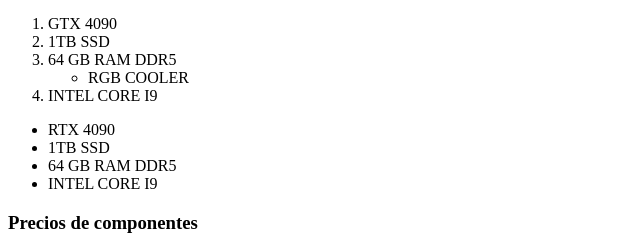
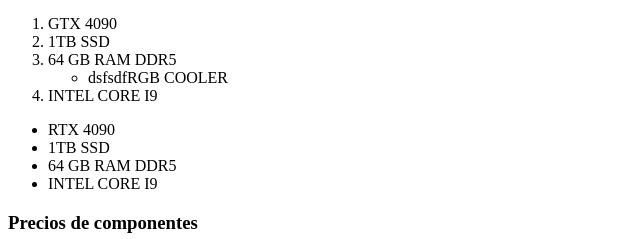
Before and after one commit to Han253/tcpw, a plain HTML site: page index.html in a window 1280 px wide. Shown: the part 230-469 px from the top of the page, 0-640 px from the left. Drawn offline with Linux system fonts and the light colour scheme.

Commit message:
add changes

```diff
--- a/index.html
+++ b/index.html
@@ -35,7 +35,7 @@
             <li>1TB SSD</li>
             <li>64 GB RAM DDR5</li>
             <ul>
-                <li>RGB COOLER</li>
+                <li>dsfsdfRGB COOLER</li>
             </ul>
             <li>INTEL CORE I9</li>
         </ol>
```
